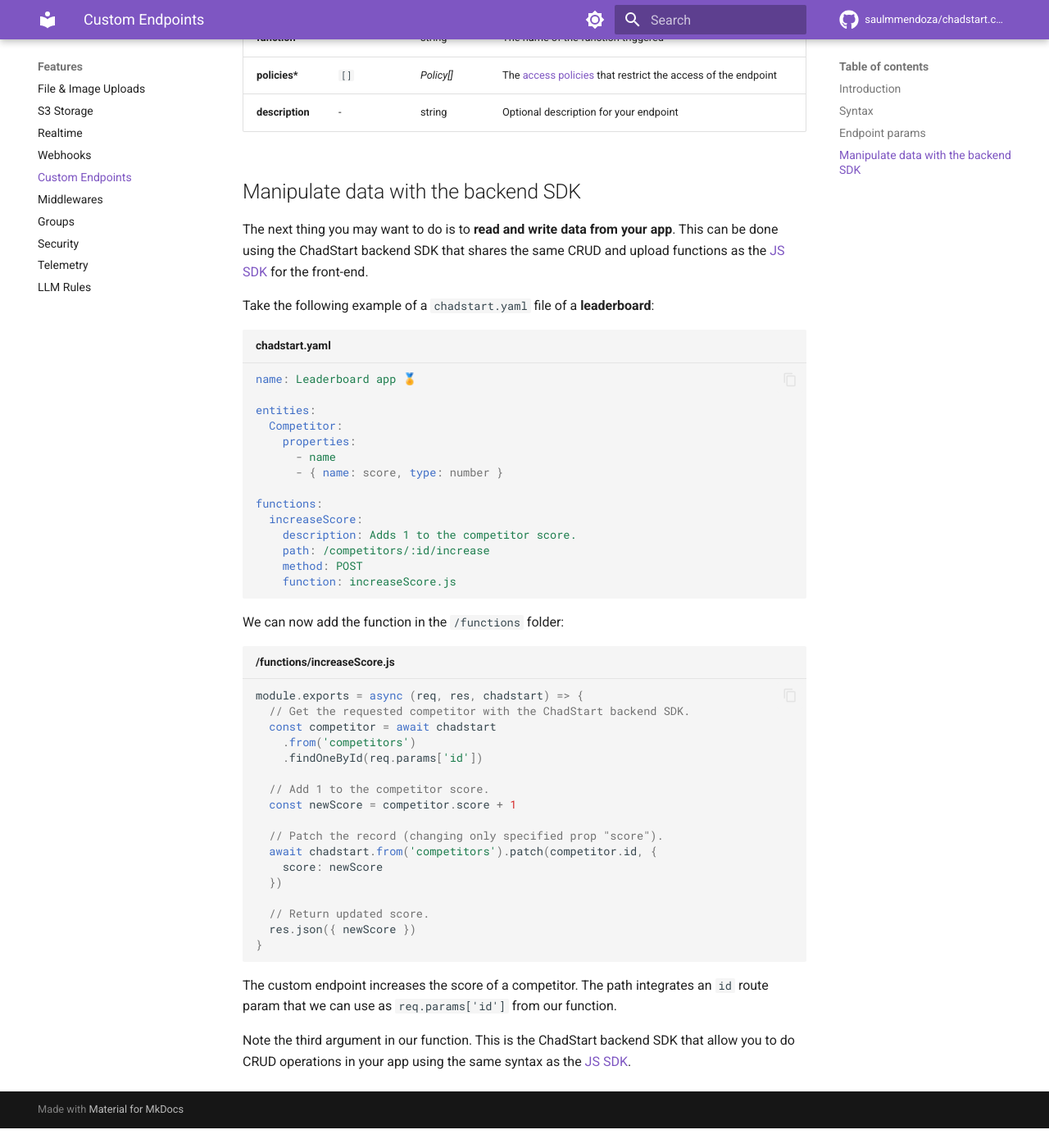
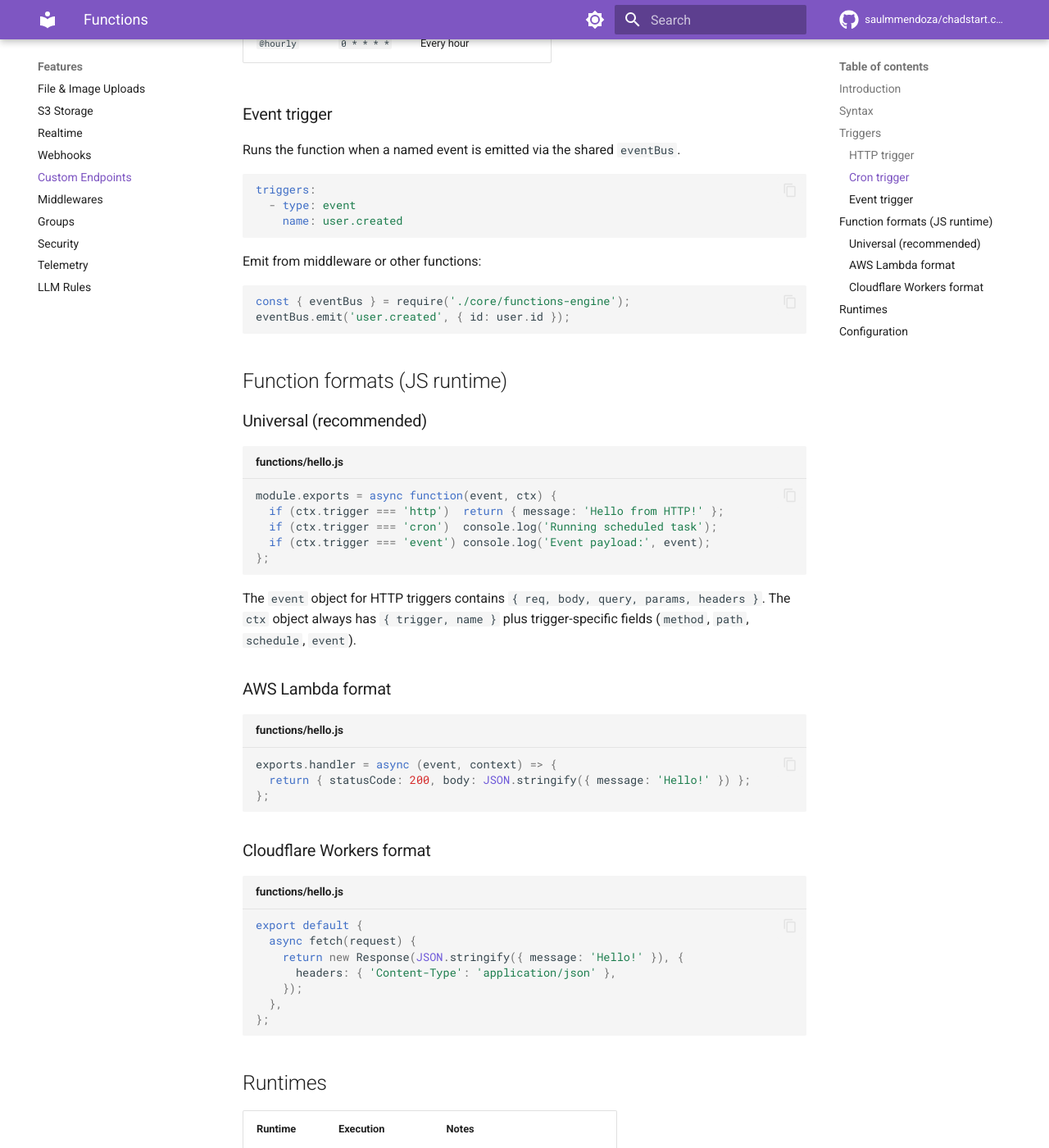
Before and after one commit to saulmmendoza/chadstart.com, an MkDocs documentation site: the page built from docs/functions.md, in a window 1280 px wide and 1400 px high, scrolled down 1568 px. Shown: the whole window at 82% size. Built offline with MkDocs 1.6.1 and Material for MkDocs 9.7.7, drawn with Linux system fonts in a browser that asks for light colours; comment, search, counter and statistics services are not loaded; before the commit the page ends 2944 px from its top, so only the background shows below that; some of the changed text lies outside the part shown.

Commit message:
drop: remove all legacy endpoints/backward-compat code — triggers array is now required
Co-authored-by: saulmmendoza <16737654+saulmmendoza@users.noreply.github.com>

````diff
--- a/docs/functions.md
+++ b/docs/functions.md
@@ -1,105 +1,143 @@
 ---
 id: functions
-title: Custom Endpoints
-description: Add your own endpoints for your custom logic with ChadStart. Each endpoint triggers a function file that has access to ChadStart logic and data.
+title: Functions
+description: Add custom functions to your ChadStart app — with multiple runtimes, triggers, and formats.
 ---
 
-# Endpoints
+# Functions
 
 ## Introduction
 
-A custom endpoint is a user-defined API route that executes specific logic on the backend. Unlike built-in routes, custom endpoints allow you to control how data is processed, retrieved, or modified in response to client requests.
-
-For example, you can define an endpoint like `/competitors/:id/increase` that directly increments the score of a given competitor.
-
-Custom endpoints in ChadStart follow a simple structure where you define:
-
-- **A path (path):** The URL where the endpoint can be accessed.
-- **A method (method):** The type of HTTP request (GET, POST, etc.).
-- **A function (function):** The JavaScript function that processes the request.
+Functions let you run custom logic on the server. Each function can be triggered by one or more events: an HTTP request, a scheduled cron job, or an emitted application event.
 
 ## Syntax
 
-This is an example of a simple endpoint that returns a "Hello world from my new endpoint !" message when requesting `GET /endpoints/hello-world`.
-
 ```yaml title="chadstart.yaml"
 functions:
-  helloWorld:
-    path: /hello-world
-    method: GET
-    function: helloWorld.js
+  hello:
+    runtime: js         # js (default) | bash | python | go | c++ | ruby | php
+    function: hello.js  # file path relative to /functions (or CHADSTART_FUNCTIONS_FOLDER)
+    triggers:
+      - type: http
+        method: GET
+        path: /hello
+      - type: cron
+        schedule: "@daily"
+      - type: event
+        name: user.created
 ```
 
-```js title="functions/helloWorld.js"
-module.exports = async (req, res) => {
-  res.json({ message: 'Hello world from my new endpoint!' })
-}
+## Triggers
+
+### HTTP trigger
+
+Registers an HTTP route. The function receives an `event` object and a `ctx` context.
+
+```yaml
+triggers:
+  - type: http
+    method: GET   # GET | POST | PUT | PATCH | DELETE
+    path: /hello
 ```
 
-ChadStart functions are basically [ExpressJS middlewares](https://expressjs.com/en/guide/using-middleware.html) exposed with the [ChadStart SDK](./crud.md#using-the-javascript-sdk) to help you work with your data.
+### Cron trigger
 
-Place the function file in the `/functions` folder. For example, if the function is `helloWorld`, the file should be `helloWorld.js`.
+Runs the function on a schedule. Supports standard cron expressions and predefined aliases.
+
+```yaml
+triggers:
+  - type: cron
+    schedule: "*/10 * * * *"  # every 10 minutes
+  - type: cron
+    schedule: "@daily"        # once a day at midnight
+```
+
+**Predefined aliases:**
+
+| Alias       | Equivalent      | Description              |
+| ----------- | --------------- | ------------------------ |
+| `@yearly`   | `0 0 1 1 *`     | Once a year, Jan 1st     |
+| `@annually` | `0 0 1 1 *`     | Same as @yearly          |
+| `@monthly`  | `0 0 1 * *`     | First day of each month  |
+| `@weekly`   | `0 0 * * 0`     | Every Sunday at midnight |
+| `@daily`    | `0 0 * * *`     | Every day at midnight    |
+| `@midnight` | `0 0 * * *`     | Same as @daily           |
+| `@hourly`   | `0 * * * *`     | Every hour               |
+
+### Event trigger
+
+Runs the function when a named event is emitted via the shared `eventBus`.
+
+```yaml
+triggers:
+  - type: event
+    name: user.created
+```
+
+Emit from middleware or other functions:
+
+```js
+const { eventBus } = require('./core/functions-engine');
+eventBus.emit('user.created', { id: user.id });
+```
+
+## Function formats (JS runtime)
+
+### Universal (recommended)
+
+```js title="functions/hello.js"
+module.exports = async function(event, ctx) {
+  if (ctx.trigger === 'http')  return { message: 'Hello from HTTP!' };
+  if (ctx.trigger === 'cron')  console.log('Running scheduled task');
+  if (ctx.trigger === 'event') console.log('Event payload:', event);
+};
+```
+
+The `event` object for HTTP triggers contains `{ req, body, query, params, headers }`.
+The `ctx` object always has `{ trigger, name }` plus trigger-specific fields (`method`, `path`, `schedule`, `event`).
+
+### AWS Lambda format
+
+```js title="functions/hello.js"
+exports.handler = async (event, context) => {
+  return { statusCode: 200, body: JSON.stringify({ message: 'Hello!' }) };
+};
+```
+
+### Cloudflare Workers format
+
+```js title="functions/hello.js"
+export default {
+  async fetch(request) {
+    return new Response(JSON.stringify({ message: 'Hello!' }), {
+      headers: { 'Content-Type': 'application/json' },
+    });
+  },
+};
+```
+
+## Runtimes
+
+| Runtime  | Execution          | Notes                            |
+| -------- | ------------------ | -------------------------------- |
+| `js`     | In-process         | Default. Supports all formats.   |
+| `python` | Persistent worker  | Reads `event` from stdin as JSON |
+| `ruby`   | Persistent worker  | Reads `event` from stdin as JSON |
+| `php`    | Persistent worker  | Reads `event` from stdin as JSON |
+| `bash`   | Per-invocation     | Reads `event` from stdin as JSON |
+| `go`     | Per-invocation     | `go run` per invocation          |
+| `c++`    | Per-invocation     | Compiled with `g++`              |
+
+Python/Ruby/PHP runtimes spawn one persistent worker process per runtime (not per request) for better performance.
+
+## Configuration
+
+| Option       | Default | Description                                          |
+| ------------ | ------- | ---------------------------------------------------- |
+| `function`*  | —       | File name relative to the functions folder           |
+| `runtime`    | `js`    | Runtime to use                                       |
+| `description`| —       | Optional description (shown in OpenAPI docs)         |
+| `triggers`*  | —       | Array of trigger definitions                         |
 
 !!! tip
-    You can choose to set a different folder for functions adding the `CHADSTART_FUNCTIONS_FOLDER` variable in your `.env` file.
-
-## Endpoint params
-
-Each endpoint can be defined in the YAML file with the following values:
-
-| Option           | Default | Type         | Description                                                                               |
-| ---------------- | ------- | ------------ | ----------------------------------------------------------------------------------------- |
-| **path\***       | -       | string       | The path of your endpoint. Use the `:var` syntax for route params. Ex: `users/:id/upvote` |
-| **method\***     | -       | _HttpMethod_ | The HTTP request method: "GET", "POST", "PATCH", "PUT" or "DELETE"                        |
-| **function\***   | -       | string       | The name of the function triggered                                                        |
-| **policies\***   | `[]`    | _Policy[]_   | The [access policies](./access-policies.md) that restrict the access of the endpoint      |
-| **description**  | -       | string       | Optional description for your endpoint                                                    |
-
-## Manipulate data with the backend SDK
-
-The next thing you may want to do is to **read and write data from your app**. This can be done using the ChadStart backend SDK that shares the same CRUD and upload functions as the [JS SDK](./crud.md#using-the-javascript-sdk) for the front-end.
-
-Take the following example of a `chadstart.yaml` file of a **leaderboard**:
-
-```yaml title="chadstart.yaml"
-name: Leaderboard app 🏅
-
-entities:
-  Competitor:
-    properties:
-      - name
-      - { name: score, type: number }
-
-functions:
-  increaseScore:
-    description: Adds 1 to the competitor score.
-    path: /competitors/:id/increase
-    method: POST
-    function: increaseScore.js
-```
-
-We can now add the function in the `/functions` folder:
-
-```js title="/functions/increaseScore.js"
-module.exports = async (req, res, chadstart) => {
-  // Get the requested competitor with the ChadStart backend SDK.
-  const competitor = await chadstart
-    .from('competitors')
-    .findOneById(req.params['id'])
-
-  // Add 1 to the competitor score.
-  const newScore = competitor.score + 1
-
-  // Patch the record (changing only specified prop "score").
-  await chadstart.from('competitors').patch(competitor.id, {
-    score: newScore
-  })
-
-  // Return updated score.
-  res.json({ newScore })
-}
-```
-
-The custom endpoint increases the score of a competitor. The path integrates an `id` route param that we can use as `req.params['id']` from our function.
-
-Note the third argument in our function. This is the ChadStart backend SDK that allow you to do CRUD operations in your app using the same syntax as the [JS SDK](./crud.md#using-the-javascript-sdk).
+    Set `CHADSTART_FUNCTIONS_FOLDER` in your `.env` to use a different folder than `/functions`.
````
Also changed, not shown: chadstart.example.yml (+0 -18 lines), chadstart.schema.json (+2 -5 lines), 8 other files.
